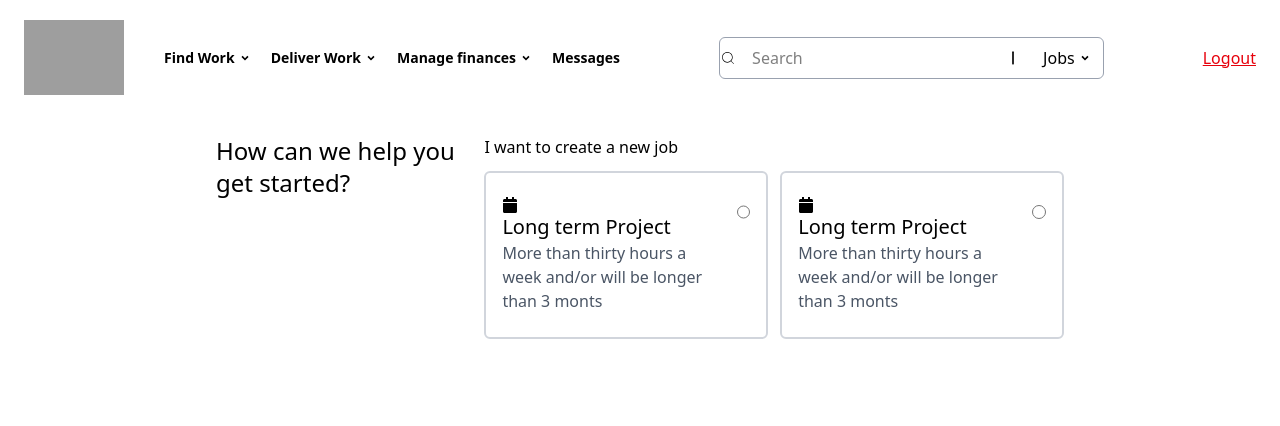
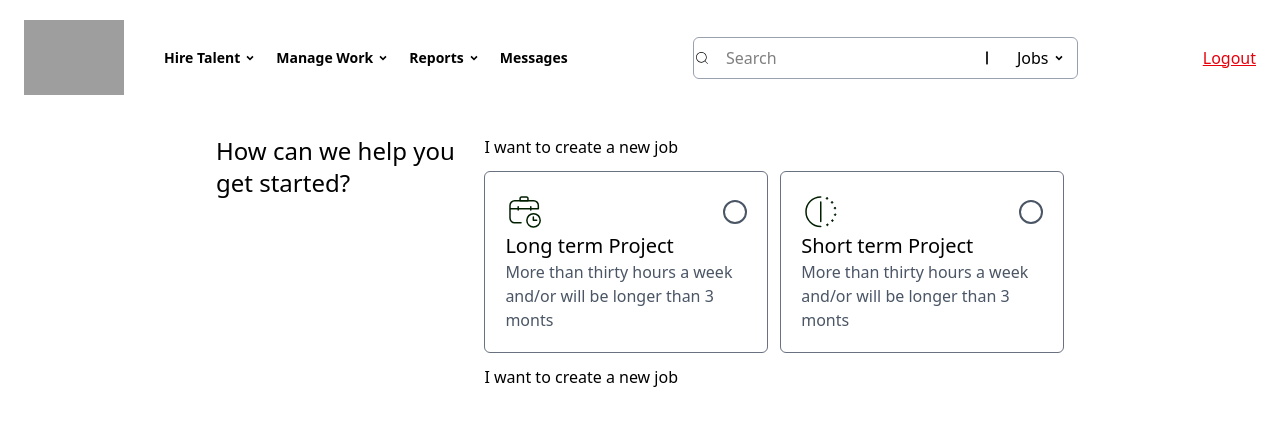
Before and after one commit to hsuntariq/upwork, a React (Vite) app in the folder frontend/: page /first-job-section in a window 1280 px wide. Shown: the top 426 px of the page. Built offline with nearby package versions, Linux system fonts and the light colour scheme; grey boxes are pictures that could not be loaded.

Commit message:
add client nav bar with thier menu  and some changes in post section

```diff
--- a/frontend/src/App.jsx
+++ b/frontend/src/App.jsx
@@ -7,7 +7,6 @@ import { Toaster } from 'react-hot-toast'
 import OTPVerification from './components/OTP'
 import Work from './pages/Work'
 import FirstJobSection from './pages/post-job/FirstJobSection'
-import MainNav from './components/MainNav'
 const App = () => {
   return (
     <>
--- /dev/null
+++ b/frontend/src/components/client/ClientNav.jsx
@@ -0,0 +1,122 @@
+import React, { useState } from "react";
+import { RiArrowDropDownLine } from "react-icons/ri";
+import { CiSearch } from "react-icons/ci";
+import { TbMinusVertical } from "react-icons/tb";
+import { useDispatch, useSelector } from "react-redux";
+import { useNavigate } from "react-router-dom";
+import { logOut } from "../../features/auth/authSlice";
+import { client_Nav_data } from "../../data/client_Nav_data";
+
+const ClientNav = () => {
+  const [focusVal, setFocusVal] = useState("");
+  const dispatch = useDispatch();
+  const { user } = useSelector((state) => state.auth);
+  let navigate = useNavigate();
+
+  const handelLogOUT = () => {
+    dispatch(logOut());
+    navigate("/");
+  };
+
+  return (
+    <div className="flex side_padding items-center justify-between">
+      {/* Left: Logo + Navigation */}
+      <div className="flex items-center gap-10">
+        <div className="logo">
+          <img width={100} src="/svgs/logo.svg" alt="Logo" />
+        </div>
+
+        <ul className="flex cursor-pointer gap-4 items-center">
+          {client_Nav_data?.map((item, index) => (
+            <li
+              key={index}
+              className="relative text-sm  flex font-semibold items-center group"
+            >
+              {item?.title}
+              {item?.list && (
+                <RiArrowDropDownLine
+                  className="transition-all duration-300 group-hover:rotate-180"
+                  size={20}
+                />
+              )}
+
+              {/* Dropdown */}
+              {item?.list && (
+                <div className="hidden group-hover:block top-[0px]    absolute w-64 pt-8 ">
+                  <ul className="nested-ul  group-hover:text-black flex  relative bg-white shadow-xl border border-gray-200 w-fit  px-5   py-3 flex-col gap-2 rounded-lg">
+                    {item.list.map((subItem, idx) => (
+                      <React.Fragment key={idx}>
+                        {/* Title head */}
+                        {subItem.title_head && (
+                          <li className="font-semibold text-gray-600 ">
+                            {subItem.title_head}
+                          </li>
+                        )}
+                        {/* Nested links */}
+                        {subItem.title_head_list &&
+                          subItem.title_head_list.map((link) => (
+                            <li
+                              key={link.id}
+                              className="pl-3 py-0.5 text-sm hover:underline hover:scale-105 transition-all duration-150 cursor-pointer"
+                            >
+                              {link.title}
+                            </li>
+                          ))}
+                        {subItem?.type == "divider" && (
+                          <div className="w-full  h-[2px] rounded-full my-1 bg-gray-900"></div>
+                        )}
+                        {/* Separator line */}
+
+                        {/* Direct title (flat list items) */}
+                        {subItem.title && (
+                          <li className="font-semibold hover:underline cursor-pointer">
+                            {subItem.title}
+                          </li>
+                        )}
+                      </React.Fragment>
+                    ))}
+                  </ul>
+                </div>
+              )}
+            </li>
+          ))}
+        </ul>
+      </div>
+
+      {/* Search and Jobs dropdown */}
+      <div className="flex border border-gray-400 rounded-md gap-3 items-center">
+        <div
+          onClick={() => setFocusVal("input")}
+          className={`flex gap-2 ${
+            focusVal === "input" && "border border-gray-800"
+          } items-center rounded-md relative`}
+        >
+          <CiSearch />
+          <input
+            className="border-0 p-2 outline-0"
+            type="text"
+            placeholder="Search"
+          />
+        </div>
+        <TbMinusVertical size={20} />
+        <button
+          onClick={() => setFocusVal("button")}
+          className="cursor-pointer p-2 flex items-center"
+        >
+          Jobs
+          <RiArrowDropDownLine size={20} />
+        </button>
+      </div>
+
+      {/* Logout */}
+      <button
+        className="text-red-600 underline cursor-pointer"
+        onClick={handelLogOUT}
+      >
+        Logout
+      </button>
+    </div>
+  );
+};
+
+export default ClientNav;
--- a/frontend/src/components/MainNav.jsx
+++ b/frontend/src/components/freelancer/FreelancerNav.jsx
@@ -1,13 +1,13 @@
 import React, { useState } from "react";
-import { mainNavData } from "../data/main-nav-data";
 import { RiArrowDropDownLine } from "react-icons/ri";
 import { CiSearch } from "react-icons/ci";
 import { TbMinusVertical } from "react-icons/tb";
 import { useDispatch, useSelector } from "react-redux";
 import { useNavigate } from "react-router-dom";
-import { logOut } from "../features/auth/authSlice";
+import { logOut } from "../../features/auth/authSlice";
+import { freelancer_Nav_data } from "../../data/freelancer_Nav_data";
 
-const MainNav = () => {
+const FreelancerNav = () => {
   const [focusVal, setFocusVal] = useState("");
   const dispatch = useDispatch();
   const { user } = useSelector((state) => state.auth);
@@ -23,10 +23,10 @@ const MainNav = () => {
       <div className="flex side_padding items-center justify-between ">
         <div className="flex items-center gap-10">
           <div className="logo">
-            <img width={100} src="/svgs/logo.svg" height={100} alt="" />
+            <img width={100} src="/svgs/logo.svg" alt="" />
           </div>
           <ul className="flex cursor-pointer   gap-4 items-center">
-            {mainNavData?.map((item, index) => {
+            {freelancer_Nav_data?.map((item, index) => {
               return (
                 <li
                   className="relative text-sm hover:text-green-500 flex font-semibold  items-center group"
@@ -44,7 +44,10 @@ const MainNav = () => {
                       <ul className="nested-ul  group-hover:text-black flex  relative bg-white shadow-xl border border-gray-200 w-fit  px-5   py-3 flex-col gap-2 rounded-lg">
                         {item?.list?.map((item2, index2) => {
                           return (
-                            <li className="font-semibold hover:underline hover:scale-x-105 transition-all duration-150">
+                            <li
+                              key={index2}
+                              className="font-semibold hover:underline hover:scale-x-105 transition-all duration-150"
+                            >
                               {" "}
                               {item2.title}
                             </li>
@@ -93,4 +96,4 @@ const MainNav = () => {
   );
 };
 
-export default MainNav;
+export default FreelancerNav;
--- /dev/null
+++ b/frontend/src/data/Client_Nav_data.jsx
@@ -0,0 +1,62 @@
+export const client_Nav_data = [
+  {
+    id: 1,
+    title: "Hire Talent",
+    list: [
+      {
+        id: 2,
+        title_head: "Manage Jobs and Offers",
+        title_head_list: [
+          { id: 3, title: "Job Posts and Proposals" },
+          { id: 4, title: "Pending Offers" },
+        ],
+      },
+      { id: 5, type: "divider" },
+      {
+        id: 6,
+        title_head: "Find Freelancers",
+        title_head_list: [
+          { id: 7, title: "Post Jobs" },
+          { id: 8, title: "Time by Freelancer" },
+          { id: 9, title: "Work Diaries" },
+          { id: 10, title: "Custom Export" },
+        ],
+      },
+    ],
+  },
+  {
+    id: 11,
+    title: "Manage Work",
+    list: [
+      {
+        id: 12,
+        title_head: "Active and Past Work",
+        title_head_list: [{ id: 13, title: "Your Contracts" }],
+      },
+      { id: 14, type: "divider" },
+      {
+        id: 15,
+        title_head: "Hourly Contract Activity",
+        title_head_list: [
+          { id: 16, title: "Timesheets" },
+          { id: 17, title: "Time by Freelancer" },
+          { id: 18, title: "Work Diaries" },
+          { id: 19, title: "Custom Export" },
+        ],
+      },
+    ],
+  },
+  {
+    id: 20,
+    title: "Reports",
+    list: [
+      { id: 21, title: "Weekly Financial Summary" },
+      { id: 22, title: "Transaction History" },
+      { id: 23, title: "Spending by Activity" },
+    ],
+  },
+  {
+    id: 24,
+    title: "Messages",
+  },
+];
--- a/frontend/src/data/main-nav-data.jsx
+++ b/frontend/src/data/Freelancer_Nav_data.jsx
@@ -1,4 +1,4 @@
-export const mainNavData = [
+export const freelancer_Nav_data = [
     {
         id: 1,
         title: 'Find Work',
--- a/frontend/src/pages/post-job/FirstJobSection.jsx
+++ b/frontend/src/pages/post-job/FirstJobSection.jsx
@@ -1,57 +1,132 @@
-import React, { useContext, useState } from 'react'
-import MainNav from '../../components/MainNav'
-import { JobContext } from '../../context/JobContext'
-import { FaCalendar } from 'react-icons/fa'
+import React, { useContext, useState } from "react";
+import { JobContext } from "../../context/JobContext";
+import { FaCalendar } from "react-icons/fa";
+import ClientNav from "../../components/client/ClientNav";
 
 const FirstJobSection = () => {
+  const [projectType, setProjectType] = useState("");
 
-    const [checked, setChecked] = useState('')
-    const [projectType, setProjectType] = useState('')
+  console.log(projectType);
+
   return (
     <>
-            <MainNav />
-            <div className="flex flex-col w-[90%] gap-5 side_padding justify-center  container xl:w-[70%] lg:w-[85%] md:flex-row mx-auto md:justify-between ">
-                <h1 className="text-2xl w-full md:w-[30%]">How can we help you get started?</h1>
+      <ClientNav />
+
+      <div className="flex flex-col w-[90%] gap-5 side_padding justify-center xl:w-[70%] lg:w-[85%] md:flex-row mx-auto md:justify-between ">
+        <h1 className="text-2xl w-full md:w-[30%]">
+          How can we help you get started?
+        </h1>
         <ul className="flex unstyled w-full flex-col md:w-[70%]">
           <li>
             I want to create a new job
             <div className="flex gap-3 my-3">
+              <div
+                onClick={() => setProjectType("long term")}
+                className={`border active:scale-95 hover:bg-[#F9F9F9] w-full   p-5 ${
+                  projectType == "long term"
+                    ? "border-black outline-2 "
+                    : "border-gray-500"
+                } rounded-md cursor-pointer transition-all duration-100 hover:outline-2`}
+              >
+                <div className="flex items-center justify-between">
+                  <img src="/icons/JobsIcons/longTerms.svg" alt="" width={40} />
 
-                            <label onClick={() => setChecked('long-term')} htmlFor='type' className={`${checked == 'long-term' ? 'border-black outline-1' : 'border-gray-300'} rounded-md active:scale-95 transition-all duration cursor-pointer hover:outline-1 hover:border-black py-6 flex border-2  gap-3 p-4`}>
-                                <div className="  ">
-                                    <div className="flex rounded-md">
-                                        <div className="">
-                                            <FaCalendar />
+                  <div>
+                    <label className="inline-flex items-center cursor-pointer">
+                      <input
+                        type="radio"
+                        className="hidden "
+                        checked={projectType == "long term"}
+                        value={projectType}
+                        onChange={(e) => setProjectType("long term")}
+                        name="role"
+                      />
+
+                      <span
+                        className={`w-6 h-6 rounded-full border-2  flex items-center justify-center ${
+                          projectType == "long term"
+                            ? "border-green-500 border-double"
+                            : "border-gray-600"
+                        } `}
+                      >
+                        <span
+                          className={`w-3 h-3 rounded-full ${
+                            projectType == "long term"
+                              ? "bg-green-500"
+                              : "bg-white"
+                          } transition-colors`}
+                        ></span>
+                      </span>
+                    </label>
+                  </div>
+                </div>
+
                 <h2 className="text-xl">Long term Project</h2>
                 <p className="text-gray-600">
-                                                More than thirty hours a week and/or will be longer than 3 monts
+                  More than thirty hours a week and/or will be longer than 3
+                  monts
+                </p>
+              </div>
+              {/*  */}
+
+              <div
+                onClick={() => setProjectType("short term")}
+                className={`border active:scale-95 hover:bg-[#F9F9F9] w-full   p-5 ${
+                  projectType == "short term"
+                    ? "border-black outline-2 "
+                    : "border-gray-500"
+                } rounded-md cursor-pointer transition-all duration-100 hover:outline-2`}
+              >
+                <div className="flex items-center justify-between">
+                  <img src="/icons/JobsIcons/shortTerm.svg" alt="" width={40} />
+
+                  <div>
+                    <label className="inline-flex items-center cursor-pointer">
+                      <input
+                        type="radio"
+                        className="hidden "
+                        checked={projectType == "short term"}
+                        value={projectType}
+                        onChange={(e) => setProjectType("short term")}
+                        name="role"
+                      />
+
+                      <span
+                        className={`w-6 h-6 rounded-full border-2  flex items-center justify-center ${
+                          projectType == "short term"
+                            ? "border-green-500 border-double"
+                            : "border-gray-600"
+                        } `}
+                      >
+                        <span
+                          className={`w-3 h-3 rounded-full ${
+                            projectType == "short term"
+                              ? "bg-green-500"
+                              : "bg-white"
+                          } transition-colors`}
+                        ></span>
+                      </span>
+                    </label>
+                  </div>
+                </div>
+
+                <h2 className="text-xl">Short term Project</h2>
+                <p className="text-gray-600">
+                  More than thirty hours a week and/or will be longer than 3
+                  monts
                 </p>
               </div>
             </div>
-                                </div>
-                                <input value='long-term' onChange={(e) => setProjectType(e.target.value)} type="radio" name="type" className='h-[30px] text-green-500 w-[30px]' id="type" />
-                            </label>
-                            <label onClick={() => setChecked('short-term')} htmlFor='type2' className={`${checked == 'short-term' ? 'border-black outline-1' : 'border-gray-300'} rounded-md active:scale-95 transition-all duration cursor-pointer hover:outline-1 hover:border-black py-6 flex border-2  gap-3 p-4`}>
-                                <div className="  ">
-                                    <div className="flex rounded-md">
-                                        <div className="">
-                                            <FaCalendar />
-                                            <h2 className="text-xl">Long term Project</h2>
-                                            <p className="text-gray-600">
-                                                More than thirty hours a week and/or will be longer than 3 monts
-                                            </p>
-                                        </div>
-                                    </div>
-                                </div>
-                                <input value='short-term' onChange={(e) => setProjectType(e.target.value)} type="radio" name="type" className='h-[30px] text-green-500 w-[30px]' id="type2" />
-                            </label>
-                        </div>
+          </li>
 
+          <li>
+            I want to create a new job
+            <div></div>
           </li>
         </ul>
       </div>
     </>
-    )
-}
+  );
+};
 
-export default FirstJobSection
+export default FirstJobSection;
```
Also changed, not shown: frontend/src/pages/Work.jsx (+18 -18 lines), frontend/public/icons/JobsIcons/longTerms.svg (added), frontend/public/icons/JobsIcons/shortTerm.svg (added), frontend/src/data/accordian-data.jsx (deleted). Lines whose indentation alone changed are shown as unchanged.
